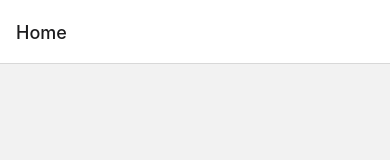
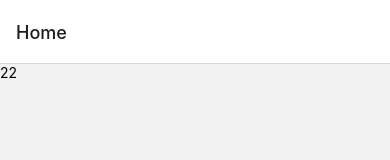
Before and after one commit to gracione/pediBebidas, a React Native app in the folder client/: screen /Home in a window 390 px wide. Shown: the top 160 px of the page. Built offline with nearby package versions, Linux system fonts and the light colour scheme.

Commit message:
[pasta LoginScreen]

```diff
--- a/client/src/navigation/index.tsx
+++ b/client/src/navigation/index.tsx
@@ -1,12 +1,23 @@
 import * as React from 'react';
 import {NavigationContainer} from '@react-navigation/native';
 import {createNativeStackNavigator} from '@react-navigation/native-stack';
-import { HomeScreen } from '../screens/HomeScreen';
+import {HomeScreen} from '../screens/HomeScreen';
+import {LoginScreen} from '../screens/LoginScreen';
 
 const Stack = createNativeStackNavigator();
 
+export function Navigation() {
+    //temporario até começar a regra de login
+    if (true) {
+        return (
+            <NavigationContainer>
+                <Stack.Navigator>
+                    <Stack.Screen name="Home" component={LoginScreen} />
+                </Stack.Navigator>
+            </NavigationContainer>
+      );
+    }
 
-export function Navigation() {
   return (
     <NavigationContainer>
       <Stack.Navigator>
--- /dev/null
+++ b/client/src/screens/LoginScreen.tsx
@@ -0,0 +1,9 @@
+import {View, Text} from 'react-native';
+
+export function LoginScreen() {
+    return (
+        <View>
+            <Text>22</Text>
+        </View>
+    )
+}
```
